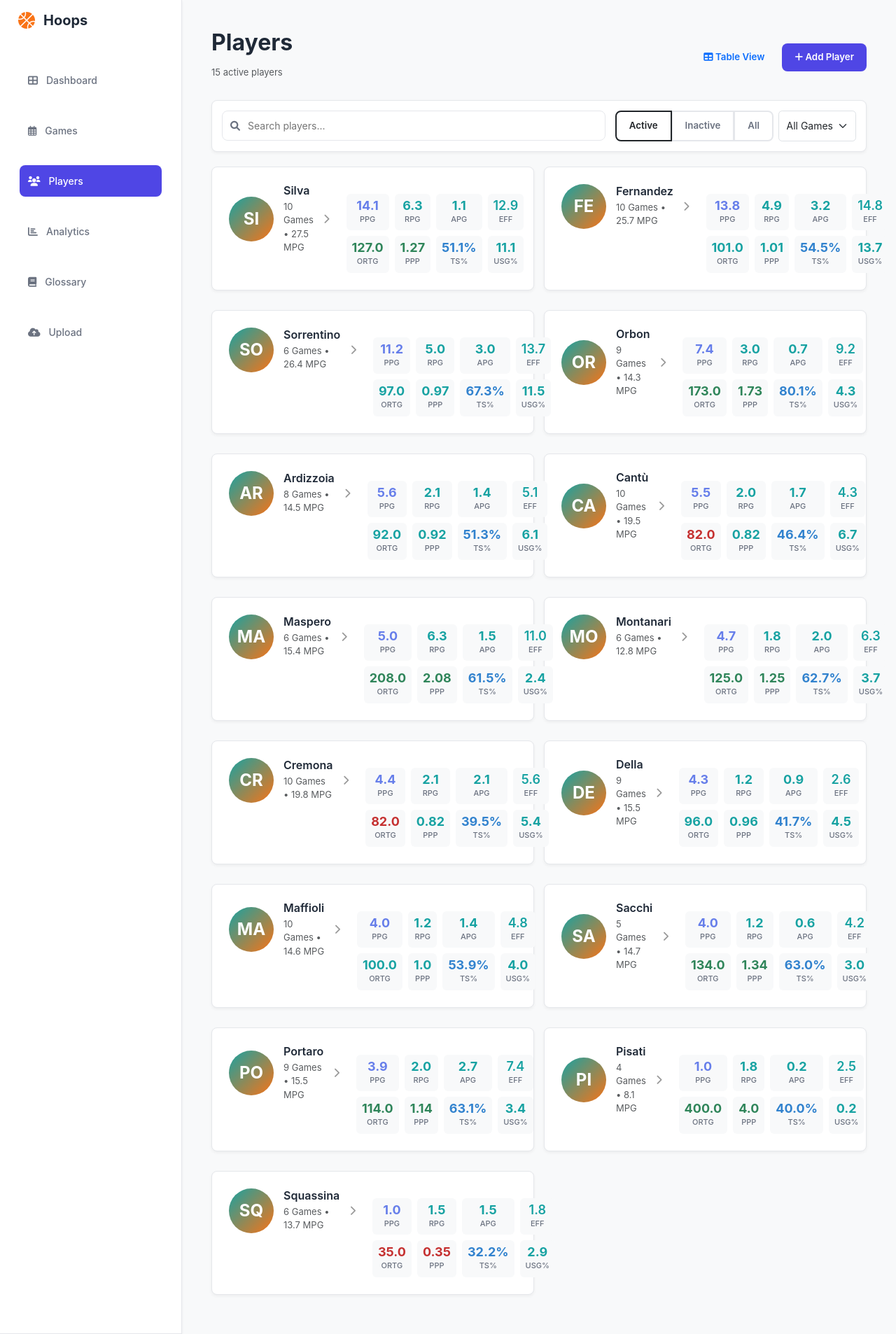
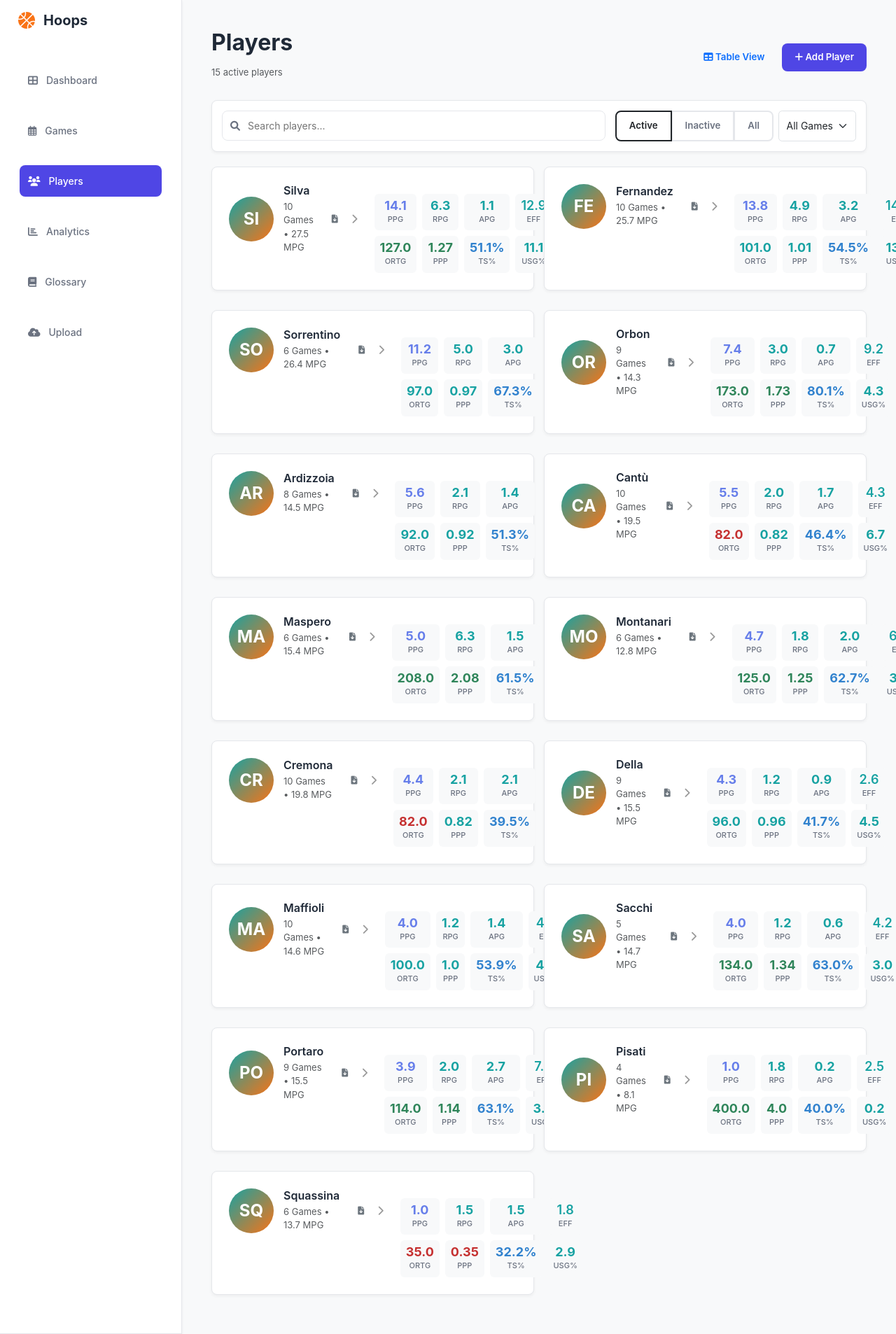
Before and after one commit to GiulioMastromartino/Basketball-stats, a Flask app: page /players in a window 1280 px wide. Shown: the whole page at 70% size. Run offline with Flask 3, Linux system fonts and the light colour scheme; a user stored in the database is signed in; data comes from the database, SQL or seed files in the repository.

Commit message:
Add download report button to player cards

```diff
--- a/web/templates/players.html
+++ b/web/templates/players.html
@@ -129,8 +129,7 @@
     <!-- Players Grid -->
     <div class="grid-players" style="display: grid; grid-template-columns: repeat(auto-fill, minmax(320px, 1fr)); gap: var(--spacing-md);">
         {% for p in stats %}
-        <a href="{{ url_for('main.player_detail', player_name=p.player_name, game_type=filters.type) }}" style="text-decoration: none; color: inherit;">
-            <div class="player-card" data-name="{{ p.player_name|lower }}" style="cursor: pointer; transition: all 0.3s ease;" onmouseover="this.style.transform='translateY(-4px)'; this.style.boxShadow='0 8px 20px rgba(0,0,0,0.15)'" onmouseout="this.style.transform='translateY(0)'; this.style.boxShadow='0 2px 8px rgba(0,0,0,0.08)'">
+        <div class="player-card" data-name="{{ p.player_name|lower }}" style="cursor: pointer; transition: all 0.3s ease; position: relative;" onmouseover="this.style.transform='translateY(-4px)'; this.style.boxShadow='0 8px 20px rgba(0,0,0,0.15)'" onmouseout="this.style.transform='translateY(0)'; this.style.boxShadow='0 2px 8px rgba(0,0,0,0.08)'" onclick="window.location='{{ url_for('main.player_detail', player_name=p.player_name, game_type=filters.type) }}'">
             <div class="player-card-header w-100">
                 <div class="d-flex align-items-center gap-3 w-100">
                     <!-- Avatar Placeholder -->
@@ -146,7 +145,12 @@
                         </div>
                     </div>
 
+                    <div class="d-flex align-items-center gap-2">
+                        <a href="{{ url_for('analytics.player_report_pdf', player_name=p.player_name, game_type=filters.type) }}" class="btn btn-sm btn-outline-secondary" onclick="event.stopPropagation();" title="Download Report" style="z-index: 2;">
+                            <i class="fas fa-file-download"></i>
+                        </a>
                         <i class="fas fa-chevron-right" style="color: #999;"></i>
+                    </div>
                 </div>
             </div>
 
@@ -209,7 +213,6 @@
                 </div>
             </div>
         </div>
-        </a>
         {% endfor %}
     </div>
 </div>
@@ -221,11 +224,12 @@
 
         cards.forEach(card => {
             const name = card.getAttribute('data-name');
-            const parent = card.parentElement;
+            const parent = card.parentElement; // parent might be the container grid or link depending on structure
+            // In new structure, card is direct child of grid, so display property goes on card
             if (name.includes(lowerQuery)) {
-                parent.style.display = 'block';
+                card.style.display = 'block';
             } else {
-                parent.style.display = 'none';
+                card.style.display = 'none';
             }
         });
     }
```
Lines whose indentation alone changed are shown as unchanged.
